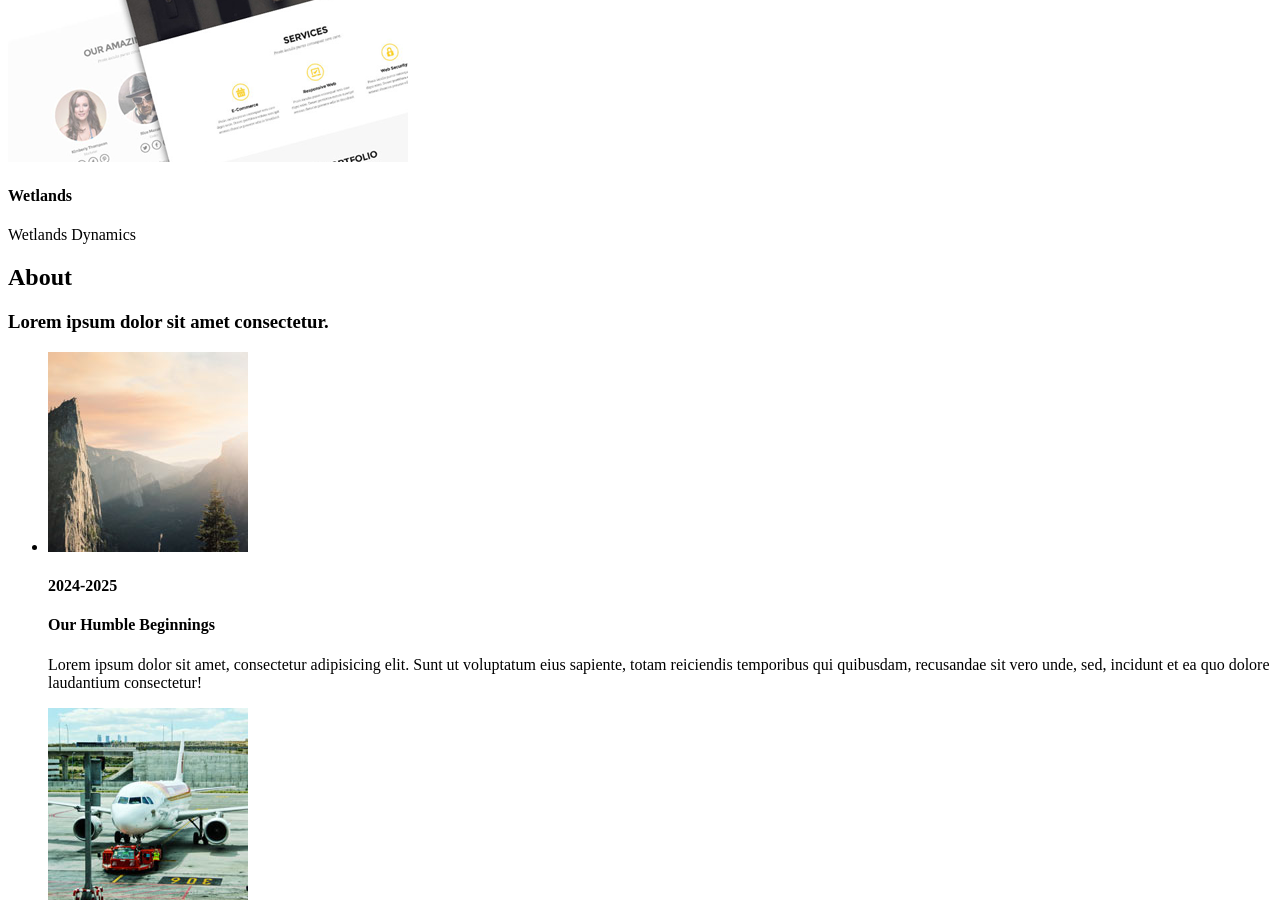
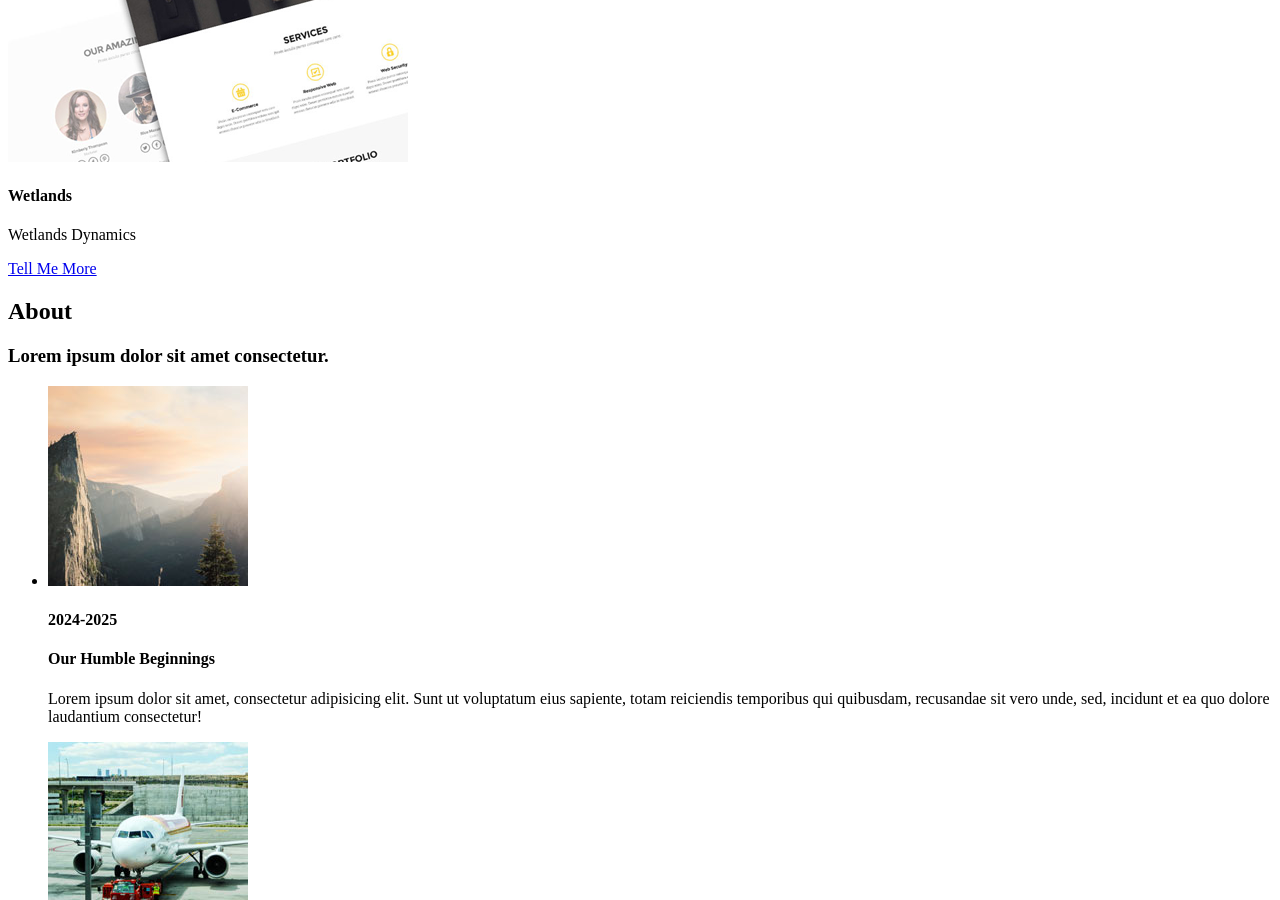
Before and after one commit to PixelNGO/pixel-ong.github.io, a Jekyll site: the page built from index.html, in a window 1280 px wide and 900 px high, scrolled down 2151 px. Built offline with Jekyll 4.4.1, drawn with Linux system fonts in a browser that asks for light colours; some web fonts are replaced.

Commit message:
Update portfolio_grid.html

```diff
--- a/_includes/portfolio_grid.html
+++ b/_includes/portfolio_grid.html
@@ -25,5 +25,6 @@
                 </div>
             {% endfor %}
             </div>
+            <a href="/projects/" class="page-scroll btn btn-xl">Tell Me More</a>
         </div>
     </section>
```
